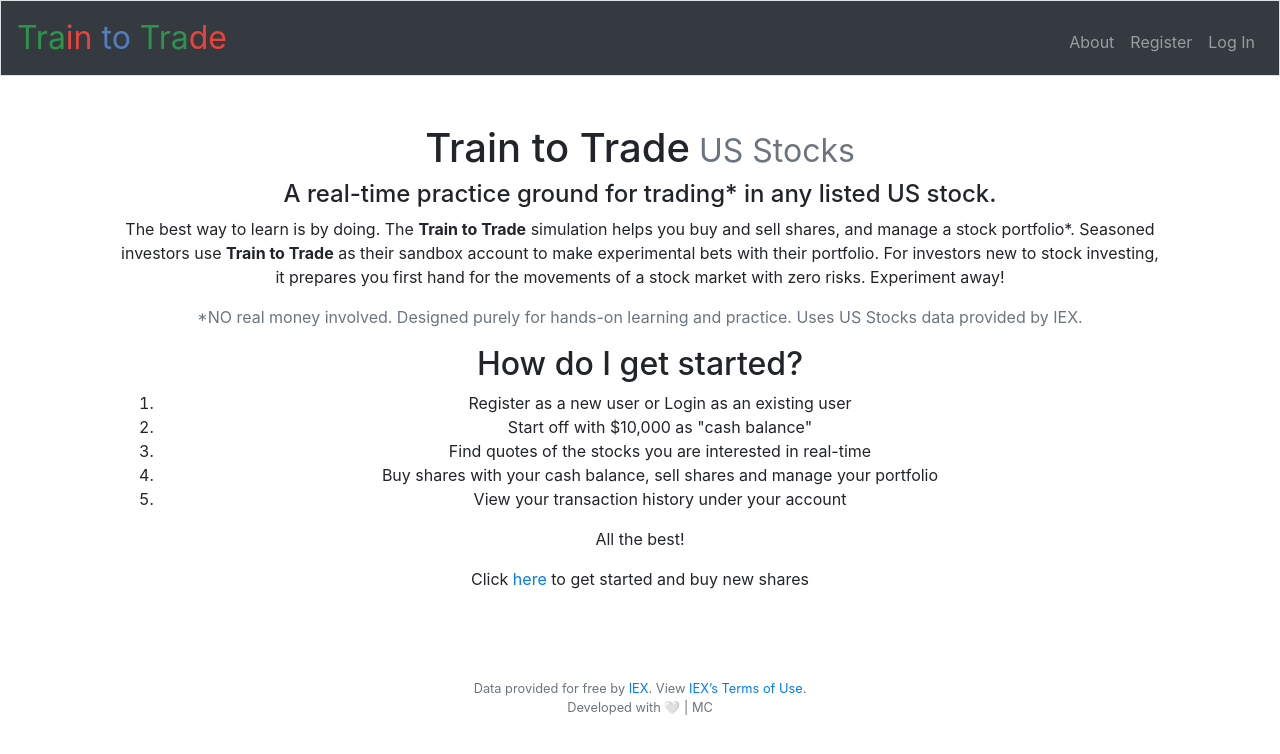
After one commit to anilgeorge04/stocktrade-flask, a Flask app: template templates/about.html in a window 1280 px wide. The commit adds this page. Shown: the top 754 px of the page. Run offline with Flask 2, Linux system fonts and the light colour scheme; the template is opened without the code that fills it, so the values that code supplies are empty; some libraries are stand-ins or nearby versions.

Commit message:
add about section
change app to "Train to Trade"

```diff
--- /dev/null
+++ b/templates/about.html
@@ -0,0 +1,33 @@
+{% extends "layout.html" %}
+
+{% block title %}About{% endblock %}
+
+{% block main %}
+<h1>Train to Trade<small class="text-muted"> US Stocks</small></h1>
+<div>
+    <h4>A real-time practice ground for trading* in any listed US stock.</h4>
+    <p>
+        The best way to learn is by doing. The <strong>Train to Trade</strong> simulation helps you buy and sell shares,
+        and manage a
+        stock portfolio*. Seasoned investors use <strong>Train to Trade</strong> as their sandbox account to make
+        experimental bets
+        with their portfolio. For investors new to stock investing, it prepares you first hand for the movements of a
+        stock market with zero risks. Experiment away!
+    </p>
+    <p class="text-muted">*NO real money involved. Designed purely for hands-on learning and practice. Uses US Stocks
+        data provided by IEX.</p>
+
+    <h2>How do I get started?</h2>
+    <ol>
+        <li>Register as a new user or Login as an existing user</li>
+        <li>Start off with $10,000 as "cash balance"</li>
+        <li>Find quotes of the stocks you are interested in real-time</li>
+        <li>Buy shares with your cash balance, sell shares and manage your portfolio</li>
+        <li>View your transaction history under your account</li>
+    </ol>
+    <p>All the best!</p>
+</div>
+<div>
+    <p>Click <a href="/buy">here</a> to get started and buy new shares</p><br>
+</div>
+{% endblock %}
--- a/templates/layout.html
+++ b/templates/layout.html
@@ -19,8 +19,7 @@
 
 <body>
     <nav class="navbar navbar-expand-md navbar-dark bg-dark border">
-        <a class="navbar-brand" href="/"><span class="blue">C</span><span class="red">$</span><span
-                class="yellow">5</span><span class="green">0</span> <span class="blue">Finance</span></a>
+        <a class="navbar-brand" href="/"><span class="green">Tra<span class="red">in</span> <span class="blue">to</span> <span class="green">Tra</span><span class="red">de</span></a>
         <button aria-controls="navbar" aria-expanded="false" aria-label="Toggle navigation" class="navbar-toggler"
             data-target="#navbar" data-toggle="collapse" type="button">
             <span class="navbar-toggler-icon"></span>
@@ -28,6 +27,7 @@
         <div class="collapse navbar-collapse" id="navbar">
             {% if session.user_id %}
             <ul class="navbar-nav mr-auto mt-2">
+                <li class="nav-item"><a class="nav-link" href="/">My Portfolio</a></li>
                 <li class="nav-item"><a class="nav-link" href="/buy">Buy</a></li>
                 <li class="nav-item"><a class="nav-link" href="/sell">Sell</a></li>
             </ul>
@@ -51,6 +51,7 @@
             </ul>
             {% else %}
             <ul class="navbar-nav ml-auto mt-2">
+                <li class="nav-item"><a class="nav-link" href="/about">About</a></li>
                 <li class="nav-item"><a class="nav-link" href="/register">Register</a></li>
                 <li class="nav-item"><a class="nav-link" href="/login">Log In</a></li>
             </ul>
@@ -73,7 +74,7 @@
     <footer class="small text-center text-muted">
         Data provided for free by <a href="https://iextrading.com/developer">IEX</a>. View <a
             href="https://iextrading.com/api-exhibit-a/">IEX’s Terms of Use</a>.<br>
-        Developed with 🤍 by Minimal Cave
+        Developed with 🤍 | MC
     </footer>
 </body>
 
--- a/templates/quote.html
+++ b/templates/quote.html
@@ -15,6 +15,7 @@
 <h3>{{ quote_details["name"] }}</h3>
 <p>Symbol: {{ quote_details["symbol"] }}</p>
 <p>Price of one share right now is <strong>{{ quote_details["price"]|usd }}</strong></p><br>
-<a href="/quote">Get another stock quote</a>
+<a href="/quote">Get another stock quote</a><br>
+<p>Navigate above to Buy or Sell a stock</p>
 {% endif %}
 {% endblock %}
```
Also changed, not shown: README.md (added).
